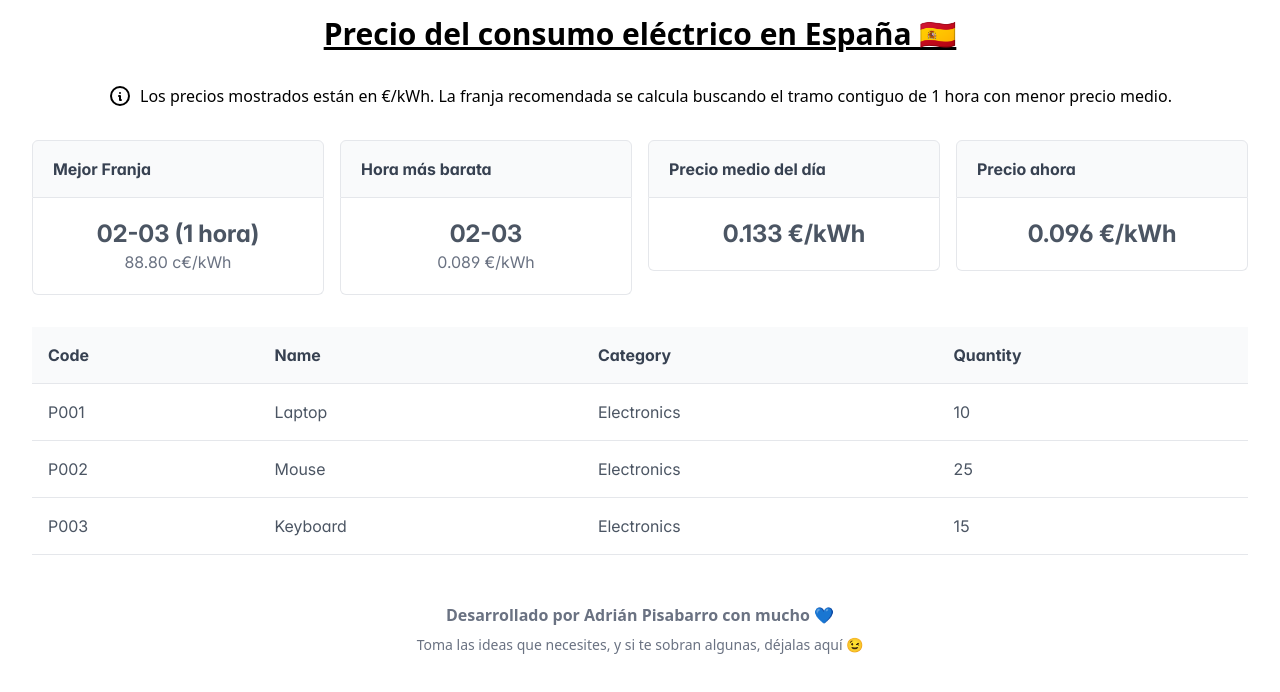
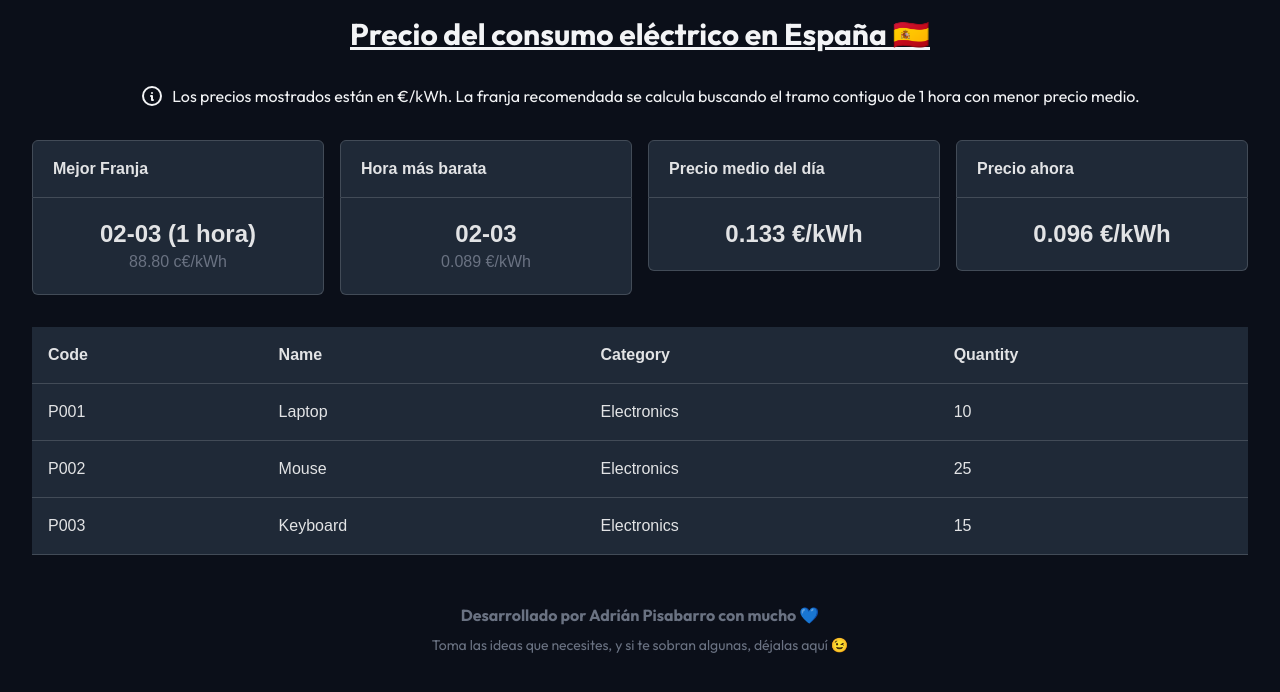
Before and after one commit to adrianpisabarrogarcia/consumo-red-electrica, a React (Vite) app: page / in a window 1280 px wide. Shown: the top 692 px of the page. Built offline with nearby package versions, Linux system fonts and the light colour scheme; a web font is replaced by a local one.

Commit message:
style: import outfit font and configure prime-react dark theme

```diff
--- a/index.html
+++ b/index.html
@@ -5,6 +5,9 @@
     <link rel="icon" href="/assets/favicon.png" />
     <meta name="viewport" content="width=device-width, initial-scale=1.0" />
     <title>Precio del consumo eléctrico en España</title>
+    <link rel="preconnect" href="https://fonts.googleapis.com" />
+    <link rel="preconnect" href="https://fonts.gstatic.com" crossorigin />
+    <link href="https://fonts.googleapis.com/css2?family=Outfit:wght@100..900&display=swap" rel="stylesheet" />
   </head>
   <body>
     <div id="root"></div>
--- a/openspec/changes/conectar-api-precios-luz/tasks.md
+++ b/openspec/changes/conectar-api-precios-luz/tasks.md
@@ -18,8 +18,8 @@
 - [ ] 3.4 Action: Run `git commit -m "feat: implement ree api service with localstorage caching and tests" && git push`.
 
 ## Phase 4: UI Infrastructure & Theme
-- [ ] 4.1 Import the `Outfit` typography from Google Fonts by adding the `<link>` tags in `index.html`.
-- [ ] 4.2 Configure the PrimeReact `lara-dark-blue` theme and override global styles in `src/App.css` using modern dark variables.
+- [x] 4.1 Import the `Outfit` typography from Google Fonts by adding the `<link>` tags in `index.html`.
+- [x] 4.2 Configure the PrimeReact `lara-dark-blue` theme and override global styles in `src/App.css` using modern dark variables.
 - [ ] 4.3 Action: Run `git commit -m "style: import outfit font and configure prime-react dark theme" && git push`.
 
 ## Phase 5: UI Refactoring & Component Integration
--- a/src/App.css
+++ b/src/App.css
@@ -1,4 +1,15 @@
 @import "tailwindcss";
-@import "primereact/resources/themes/lara-light-blue/theme.css";
+@import "primereact/resources/themes/lara-dark-blue/theme.css";
 @import "primereact/resources/primereact.min.css";
 @import "primeicons/primeicons.css";
+
+:root {
+  font-family: 'Outfit', sans-serif;
+}
+
+body {
+  background-color: #0b0f19;
+  color: #f3f4f6;
+  min-height: 100vh;
+  margin: 0;
+}
```
